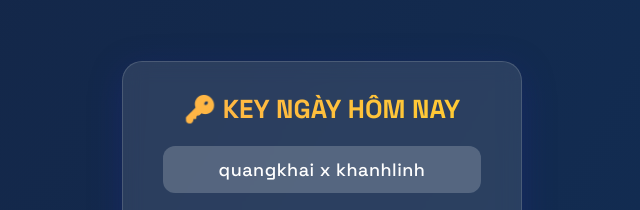
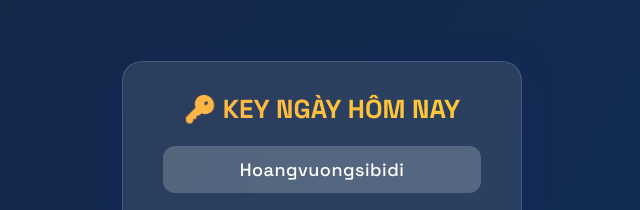
Before and after one commit to quangkhai163/qkhaidev, a plain HTML site: page index.html in a window 1280 px wide. Shown: the part 185-395 px from the top of the page, 318-958 px from the left. Drawn offline with Linux system fonts and the light colour scheme.

Commit message:
Update index.html

```diff
--- a/index.html
+++ b/index.html
@@ -111,7 +111,7 @@
 
   <div class="card">
     <h1>🔑 KEY NGÀY HÔM NAY</h1>
-    <div class="key-box" id="key">quangkhai x khanhlinh</div>
+    <div class="key-box" id="key">Hoangvuongsibidi</div>
     <button class="btn" onclick="copyKey()">📋 Sao chép Key</button>
     <div class="footer">
       👤 Admin: <a href="https://t.me/ngkhanhlinh209" target="_blank">@ngkhanhlinh209</a><br>
```
